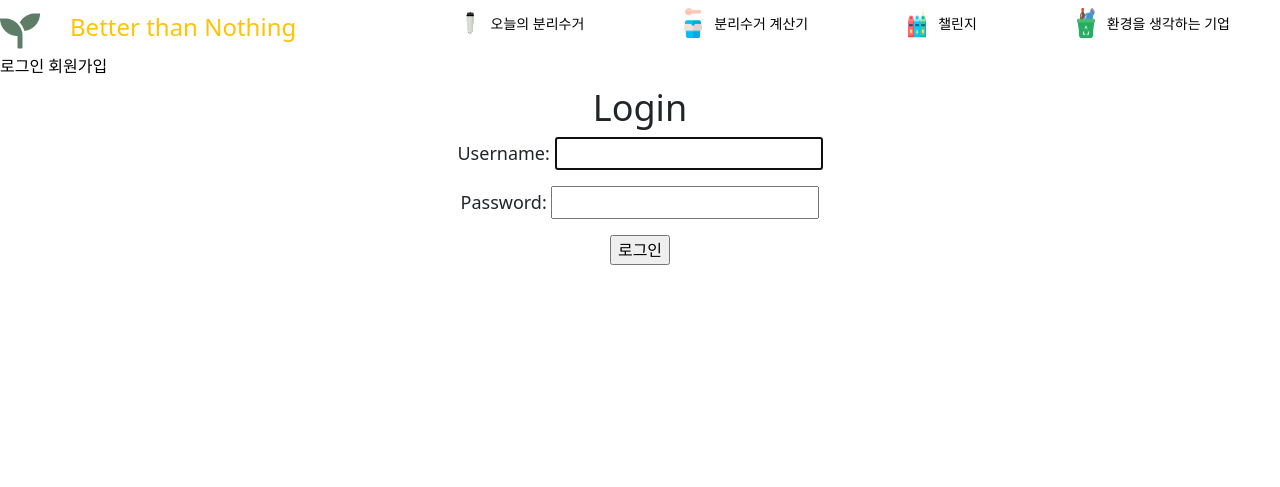
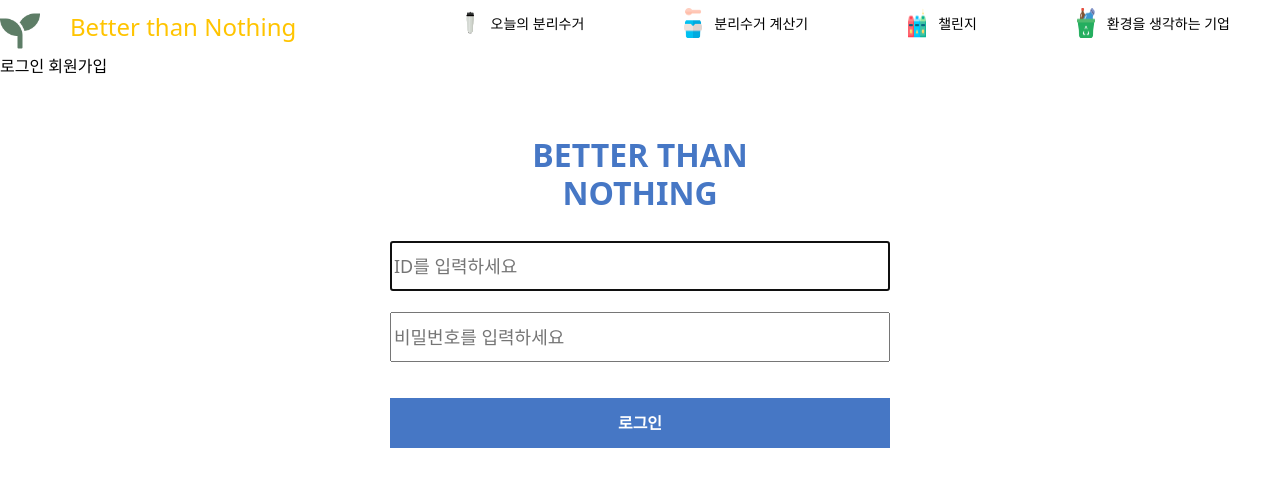
Before and after one commit to AlwaysBeMyDay1/Betterthannothing, a Django app: page /common/login/ in a window 1280 px wide. Shown: the top 487 px of the page. Run offline with Django 3.2, Linux system fonts and the light colour scheme.

Commit message:
0701 correction

```diff
--- a/common/forms.py
+++ b/common/forms.py
@@ -1,9 +1,20 @@
 from django import forms
-from django.contrib.auth.forms import UserCreationForm
+from django.contrib.auth.forms import AuthenticationForm, UserCreationForm, UsernameField
 from django.db.models import fields
 from django import forms
 from django.forms import widgets
 from .models import *
+
+class LoginForm(AuthenticationForm):
+    username = UsernameField(
+        label=False,
+        widget=forms.TextInput(attrs={'autofocus': True, 'placeholder' : 'ID를 입력하세요', 'class' : 'login_input_id'}))
+    password = forms.CharField(
+        strip=False,
+        label=False,
+        widget=forms.PasswordInput(attrs={'autocomplete': 'current-password', 'placeholder' : '비밀번호를 입력하세요', 'class' : 'login_input_pwd'}),
+    )
+
 
 
 class RegisterForm(UserCreationForm):
--- a/common/urls.py
+++ b/common/urls.py
@@ -5,7 +5,8 @@ from . import views
 app_name = 'common'
 
 urlpatterns = [
-    path('login/', auth_views.LoginView.as_view(template_name='common/login.html'), name='login'),
+    # path('login/', auth_views.LoginView.as_view(template_name='common/login.html'), name='login'),
+    path('login/', views.login_, name='login'),
     path('logout/', views.logout_, name='logout'),
     path('register/', views.register, name='register'),
     path('profile/<str:id>', views.profile, name='profile'),
--- a/common/views.py
+++ b/common/views.py
@@ -1,4 +1,4 @@
-from django.contrib.auth import login, logout
+from django.contrib.auth import authenticate, login, logout
 from django.shortcuts import redirect, render
 from .forms import *
 
@@ -11,6 +11,19 @@ def logout_(request):
     logout(request)
     return redirect('home')
 
+def login_(request):
+    if request.method == 'POST':
+        form = LoginForm(request=request, data=request.POST)
+        if form.is_valid():
+            username = form.cleaned_data['username']
+            password = form.cleaned_data['password']
+            user = authenticate(request=request, username=username, password=password)
+            if user is not None:
+                login(request, user)
+        return redirect('home')
+    else:
+        form = LoginForm()
+        return render(request, 'common/login.html', {'form':form})
 
 def register(request):
     if request.method == 'POST':
--- a/mainapp/static/css/mainstyle.css
+++ b/mainapp/static/css/mainstyle.css
@@ -204,6 +204,13 @@ p {
   border-radius: 100% 100% 0px 0px;
 }
 
+.necessarity{
+  position: relative;
+  top: 500px;
+  width: 100%;
+  height: 100%;
+}
+
 /* container */
 #container {
   display: flex;
@@ -287,6 +294,53 @@ p {
 ul.main {
   display: flex;
   flex-direction: row;
+}
+
+/* login */
+.login_container {
+  display: flex;
+  flex-direction: column;
+  align-items: center;
+  justify-content: center;
+  margin: 30px auto;
+  padding: 20px 20px 20px;
+  width: 310px;
+  background: white;
+  border-radius: 3px;
+}
+
+.login_title h1 {
+  width: 100%;
+  color: #4677c5;
+  font-size: 200%;
+  font-weight: bold;
+  text-align: center;
+}
+
+.login_input_id{
+  width: 500px;
+  margin: 20px 0 0 0;
+  height: 50px;
+}
+
+.login_input_pwd{
+  width: 500px;
+  margin: 5px 0 0 0;
+  height: 50px;
+}
+
+.login_content_submit input{
+  width: 500px;
+  height: 50px;
+  margin: 20px 0 0 0;
+  background-color: #4677c5;
+  border-left: #4677c5;
+  border-right: #4677c5;
+  border-bottom: #4677c5;
+  border-top: #4677c5;
+  color: white;
+  font-size: 100%;
+  font-weight: bold;
 }
 
 /* Peek__items */
--- a/static/css/mainstyle.css
+++ b/static/css/mainstyle.css
@@ -288,6 +288,8 @@ ul.main {
   display: flex;
   flex-direction: row;
 }
+
+
 
 /* Peek__items */
 .peek__items {
--- a/templates/common/login.html
+++ b/templates/common/login.html
@@ -5,10 +5,18 @@
 {% endblock title %}
 
 {% block content %}
-<h1>Login</h1>
-<form action="{% url 'common:login' %}" method="POST">
-    {% csrf_token %}
-    {{form.as_p}}
-    <input type="submit" value="로그인">
-</form>
+<div class="login_container">
+    <div class="login_title">
+        <h1>BETTER THAN NOTHING</h1>
+    </div>
+    <div class="login_content">
+        <form action="{% url 'common:login' %}" method="POST">
+            {% csrf_token %}
+            {{form.as_p}}
+            <div class="login_content_submit">
+                <input type="submit" value="로그인" >
+            </div>
+        </form>
+    </div>
+</div>
 {% endblock content %}
```
Also changed, not shown: templates/mainapp/home.html (+6 -1 lines), db.sqlite3, mainapp/static/necessarity.jpg (added).
